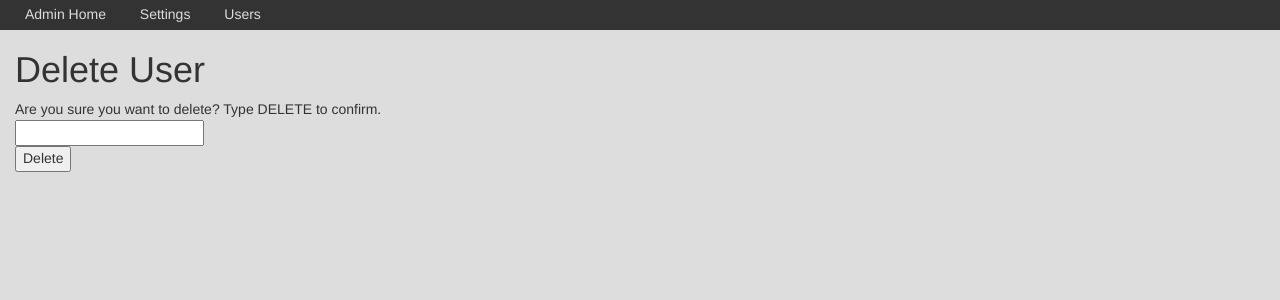
After one commit to garthreckers/runt-cms, a Flask app: page /admin/delete/user/1 in a window 1280 px wide. The commit adds this page. Shown: the top 300 px of the page. Run offline with Flask 2, Linux system fonts and the light colour scheme; parts of the project's set-up code (start-up, migrations or seed data) failed here and were passed over; some libraries are stand-ins or nearby versions.

Commit message:
added a delete user feature

```diff
--- a/runt/admin/templates/admin-add-user.html
+++ b/runt/admin/templates/admin-add-user.html
@@ -3,7 +3,6 @@
 {% block inner_content %}
 
 	<form method="POST" action="">
-		{% if error.err %}{{ error.err }}<br />{% endif %}
 
 		{% if error.err_email %}{{ error.err_email }}<br />{% endif %}
 		Email: <input type="email" name="email" value="{% if values.email %}{{ values.email }}{% endif %}"><br />
--- /dev/null
+++ b/runt/admin/templates/admin-delete-user.html
@@ -0,0 +1,14 @@
+{% extends "admin-main.html" %}
+
+{% block inner_content %}
+
+	<form method="POST" action="">
+		{% if error.err_delete %}{{ error.err_delete }}<br />{% endif %}
+
+		Are you sure you want to delete? Type DELETE to confirm.<br />
+		<input type="text" name="delete"><br />
+		<input type="submit" value="Delete">
+
+	</form>
+
+{% endblock %}
--- a/runt/admin/templates/admin-page.html
+++ b/runt/admin/templates/admin-page.html
@@ -4,7 +4,7 @@
 	<a href="/admin/add/user">Add user</a>
 	<ul>
 		{% for r in return_list %}
-			<li>{{ r.id }} - {{ r.username }} - {{ r.level }}</li>
+			<li>{{ r.id }} - {{ r.username }} - {{ r.level }} - <a href="/admin/delete/user/{{ r.username }}">Delete</a></li>
 		{% endfor %}
 	</ul>
 {% endblock %}
--- a/runt/trigger.py
+++ b/runt/trigger.py
@@ -87,6 +87,7 @@ def admin_users_page():
 
 
 @trigger.route("/admin/add/user", methods=['GET', 'POST'], strict_slashes=False)
+#@login_checker
 def admin_user_add():
 
 	err_return = {}
@@ -134,6 +135,24 @@ def admin_user_add():
 
 	return render_template('admin-add-user.html', pageheader="Add User", error=err_return, values=values)
 
+@trigger.route("/admin/delete/user/<uname>", methods=['GET', 'POST'], strict_slashes=False)
+#@login_checker
+def admin_user_delete(uname):
+	err_return = {}
+	"""
+	need to add condition so you cant delete user id of 1 or you cant delete yourself.
+	"""
+	if request.method == 'POST':
+		if request.form['delete'] == 'DELETE':
+			Users.delete().where(Users.username == uname).execute()
+
+			return redirect(url_for('admin_users_page'))
+		err_return['err_delete'] = "Oops. If you would like to delete this user please type DELETE"
+
+	return render_template('admin-delete-user.html', pageheader="Delete User", error=err_return)
+
+
+
 @trigger.route('/install', methods=['GET', 'POST'], strict_slashes=False)
 def install_runt():
 	if not check_install:
```
